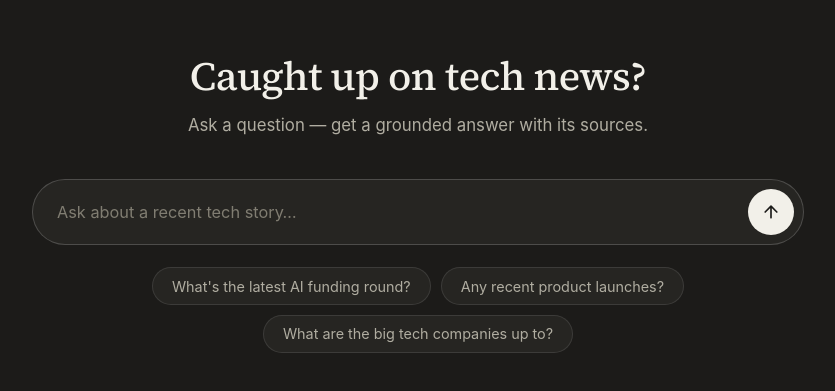
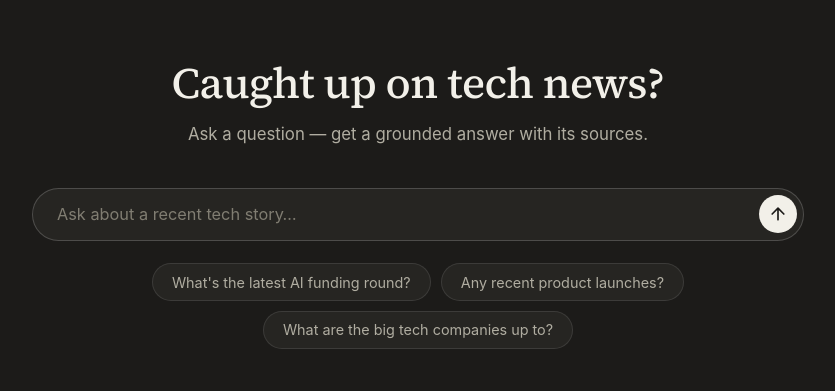
Before and after one commit to Nestallum/tech-news-rag-assistant, a plain HTML site: page frontend/index.html in a window 1280 px wide. Shown: the part 167-558 px from the top of the page, without its empty margins (222-1057 px from the left). Drawn offline with Linux system fonts and the light colour scheme.

Commit message:
style(ui): refine composer height and title size

```diff
--- a/frontend/style.css
+++ b/frontend/style.css
@@ -53,7 +53,7 @@ body {
 
 .intro h1 {
   font-family: var(--serif);
-  font-size: 2.5rem;
+  font-size: 2.7rem;
   font-weight: 500;
   letter-spacing: -0.015em;
   margin-bottom: 0.75rem;
@@ -176,7 +176,7 @@ body {
   background: var(--surface);
   border: 0.5px solid var(--line-strong);
   border-radius: 999px;
-  padding: 0.55rem 0.55rem 0.55rem 1.5rem;
+  padding: 0.4rem 0.4rem 0.4rem 1.5rem;
 }
 
 .composer textarea {
@@ -190,7 +190,7 @@ body {
   line-height: 1.5;
   color: var(--ink);
   max-height: 200px;
-  padding: 0.5rem 0;
+  padding: 0.15rem 0;
 }
 
 .composer textarea::placeholder {
@@ -199,8 +199,8 @@ body {
 
 #send {
   flex-shrink: 0;
-  width: 46px;
-  height: 46px;
+  width: 38px;
+  height: 38px;
   border: none;
   border-radius: 50%;
   background: var(--accent);
```
